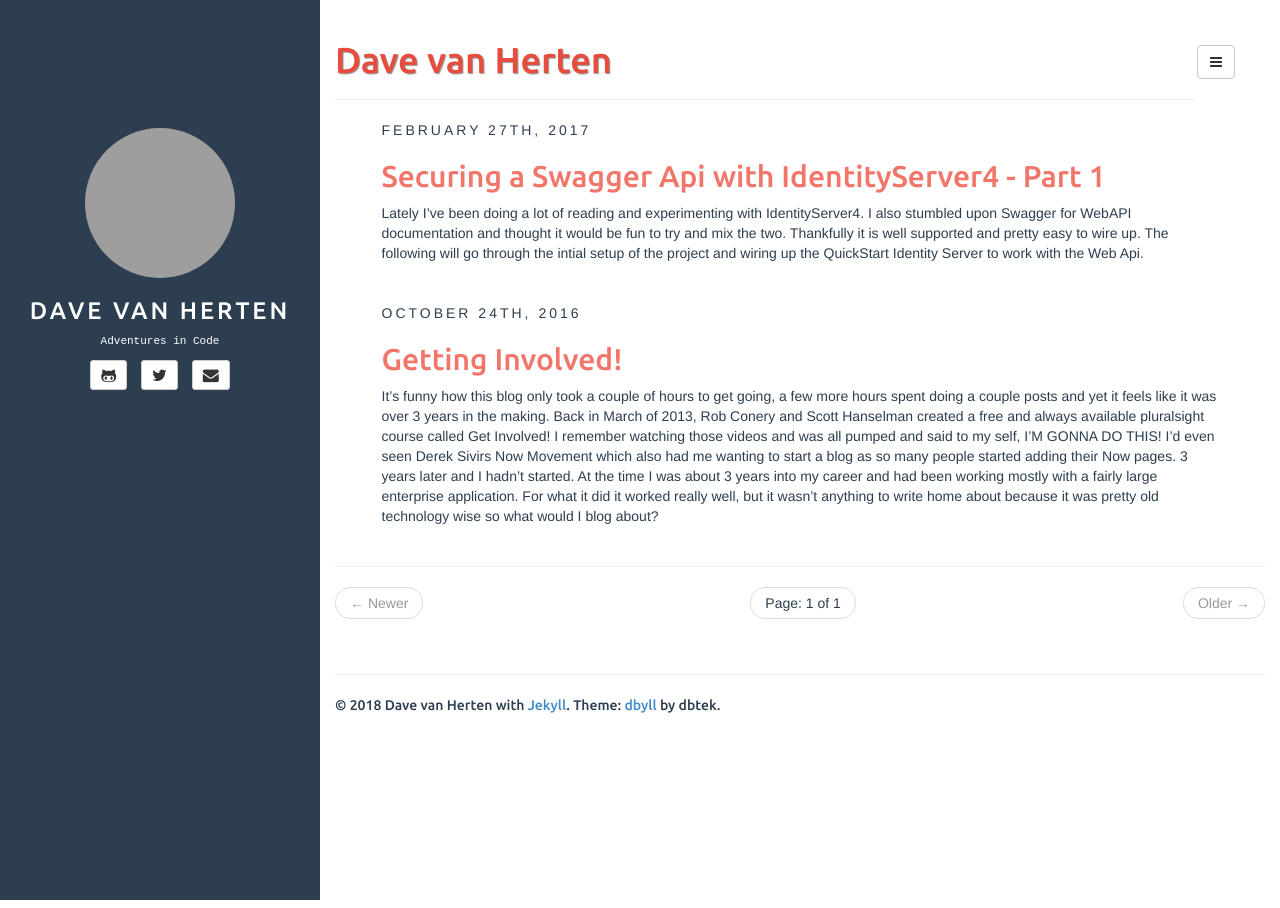
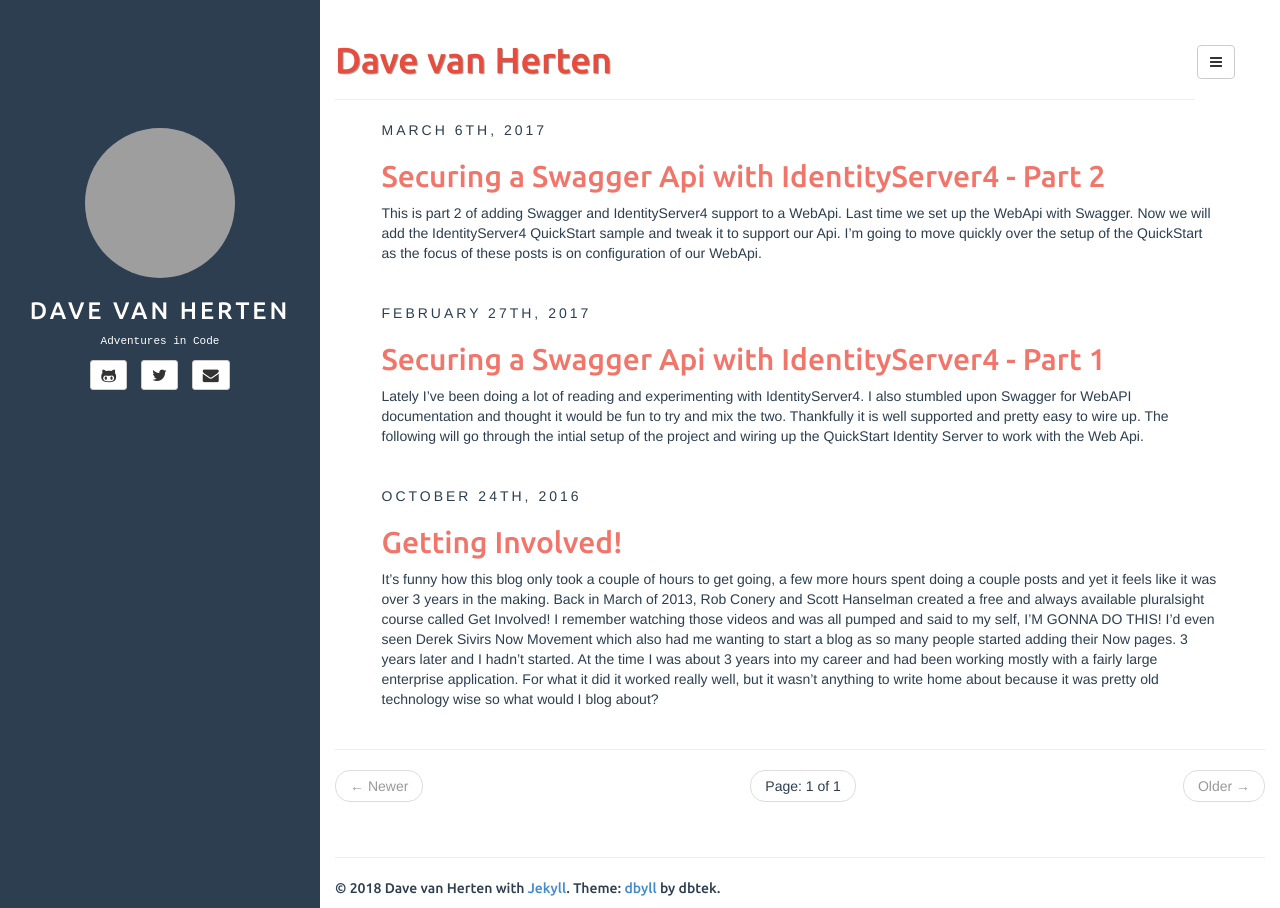
Before and after one commit to dvanherten/dvanherten.github.io, a Jekyll site: the page built from index.html, in a window 1280 px wide. Built offline with Jekyll 4.4.1, drawn with Linux system fonts in a browser that asks for light colours; the list of posts is cut into pages by our own code; part of the change alters nothing that is shown; grey boxes are pictures that could not be loaded.

Commit message:
Port part 2 of identity server series

````diff
--- a/_posts/2017-02-27-swagger-identityserver4-part1.md
+++ b/_posts/2017-02-27-swagger-identityserver4-part1.md
@@ -11,7 +11,7 @@ Lately I've been doing a lot of reading and experimenting with IdentityServer4.
 This tutorial will be a two part series:
 
 1. Adding Swagger to a WebApi
-1. Adding IdentityServer to the WebApi
+1. [Adding IdentityServer to the WebApi](/2017/03/swagger-identityserver4-part2/)
 
 If you just want the sample code, hit up my  [sample github repo](https://github.com/dvanherten/swagger-identityserver). As a note, I did this in VS 2017 RC so it will be using the .csproj style projects.
 
--- /dev/null
+++ b/_posts/2017-03-06-swagger-identityserver4-part2.md
@@ -0,0 +1,77 @@
+---
+layout: post
+title: Securing a Swagger Api with IdentityServer4 - Part 2
+categories: [dotnetcore]
+fullview: false
+comments: true
+permalink: /2017/03/swagger-identityserver4-part2/
+---
+This is part 2 of adding Swagger and IdentityServer4 support to a WebApi. Last time we set up the WebApi with Swagger. Now we will add the IdentityServer4 QuickStart sample and tweak it to support our Api. I'm going to move quickly over the setup of the QuickStart as the focus of these posts is on configuration of our WebApi.
+
+1. [Adding Swagger to a WebApi](/2017/02/swagger-identityserver4-part1/)
+1. Adding IdentityServer to the WebApi
+
+## Adding IdentityServer
+As I don't want to go into all of the configuration required in setting up IdentityServer4 (that's a topic for a different post) lets just grab one of the QuickStarts. The SwaggerUI will be using an implicit flow style so lets grab the QuickStart from [here](https://github.com/IdentityServer/IdentityServer4.Samples/tree/release/Quickstarts/3_ImplicitFlowAuthentication/src/QuickstartIdentityServer). After grabbing just this project, add it to your solution that has the WebApi project in it. When I did this I upgraded it to use a .csproj (as I'm using VS 2017 RC for these posts) and upgraded all of the Nuget Packages.
+
+In order for IdentityServer to accept requests from our Swagger UI we need to update the Config.cs within the quickstart to use this client. Feel free to just replace the GetClients static method with the below for our demo purposes.
+
+<script src="https://gist.github.com/dvanherten/d4690311e41d20a11ceaa9ce6538d8c4.js"></script>
+
+Swagger UI uses o2c.html as a callback handler after a login has taken place in IdentityServer and wires up the bearer token for subsequent calls made by the Swagger UI test framework. This is all part of the package that we installed during the last post.
+
+## Securing the WebApi
+
+Next lets secure our Api. When working with IdentityServer we'll need to get the Access Token Validation package and install it into the WebAPI project.
+
+```
+Install-Package IdentityServer4.AccessTokenValidation
+```
+
+With that installed we can add the validation code to our Startup.cs in the WebAPI project. For simplicity sake we are just leveraging the default ApiResource name of "api1" that is already configured in the IdentityServer QuickStart.
+
+<script src="https://gist.github.com/dvanherten/cb798189d42c47804f6395ca87a5f82e.js"></script>
+
+The above code is what will handle processing the bearer tokens in any API Controllers or Methods that have the Authorize attribute. Lets add that now to the ValuesController.
+
+<script src="https://gist.github.com/dvanherten/6e649ce18ec4f8da0f28dde37912d40c.js"></script>
+
+If we run our WebApi code and call the Get method through the SwaggerUI test harness we will get a 401 because we are no longer allowed to access the method. Unfortunately, our documentation doesn't do anything to let a consuming developer know that this is a requirement. Swagger has various filters that allow you to apply additional configuration. In our case we want to tell Swagger that if anything has an Authorize attribute to use that to generate additional information about that method related to 401 and 403 status codes. For this we will use an implementation of the IOperationFilter and wire it up into the SwaggerGen call in Startup.
+
+<script src="https://gist.github.com/dvanherten/112b7f2214d8e249bcccc129dc97f2cc.js"></script>
+
+Now when we run the code our SwaggerUI will indicate a few new things. First off at the bottom it indicates that possible response messages include 401 and 403. There is also a new red explanation mark button on the page. If you click that it will provide an empty popup with text about Available Authorizations. Sadly, we haven't told it about anything! So next up, lets wire up communication with IdentityServer.
+
+## Hooking up Swagger and IdentityServer
+
+*Note: If you haven't done so already, I recommend setting up multiple startup projects for both IdentityServer and the Web Api project. As we'll need both running at the same time it is handy to have them both launch with a simple press of F5. Steve Smith recently blogged about how to set this up so I will just point you over [there](http://ardalis.com/how-to-start-multiple-projects-in-visual-studio).*
+
+In order to tell Swagger UI how to Authorize against our IdentityServer we need to provide some configurations in the services.AddSwaggerGen call and the middleware for the ui in app.UseSwaggerUi(). Below is the new code:
+
+<script src="https://gist.github.com/dvanherten/15af1e795feb089565c195441ff6641f.js"></script>
+
+The flow we are using is Implicit and the urls are the endpoints exposed by IdentityServer. For our scope we are using the api1 scope as it is how we have defined our WebApi in both IdentityServer (as a resource) and within the middleware setup for token validation. Lets run the project and check out what Swagger UI has to offer now as a way of connecting to IdentityServer.
+
+![swagger-authorize-step1]({{ site.url }}/assets/media/swagger-authorize-step1.png)
+
+By clicking either the Authorize button that is now at the top or the red exclamation button you are now able to choose a scope and authorize for it. Check the box and click authorize.
+
+![swagger-authorize-step2]({{ site.url }}/assets/media/swagger-authorize-step2.png)
+
+You should now be prompted with the IdentityServer login page. The Quickstart comes with two users, bob & alice, both of which have the super secure password of “password”. Login now.
+
+![swagger-authorize-step3]({{ site.url }}/assets/media/swagger-authorize-step3.png)
+
+Our IdentityServer client configuration is configured to require consent so we have to allow access. Press “Yes, Allow”. Doing so should redirect you back to the Swagger UI page. When you expand the Get request you’ll notice that the Red Exclamation button is now Blue. Try a test request and you should get the following result.
+
+![swagger-authorize-step4]({{ site.url }}/assets/media/swagger-authorize-step4.png)
+
+Within the curl command line request you can see that there is a header that is supplying a Bearer token. This is how the authorization works. When your WebApi receives the request it will validate against IdentityServer to make sure that it is a valid token. If it is the WebApi allows access which we see is working now.
+
+## Summary
+
+So that's it. You can secure your API and still have awesome working documentation around it. With how incredibly easy and powerful it is to enable Swagger documentation into your API it should be an obvious choice with adding it to your internal projects.
+
+In the use cases I plan to use this for I am not building an externally exposed API, but I'm on a large enough team that good documentation like this (not to mention the test harness) will be super useful for other people on my team or new people that get swapped in. As such I've wrapped most of the Swagger related code into env.IsDevelopment() blocks so that it only is exposed when running locally in dev. I'll also only expose the IdentityServer client configuration for localhost related clients when in Dev.
+
+This works well for my use case. Your mileage may vary.
````
Also changed, not shown: assets/media/swagger-authorize-step1.png (added), assets/media/swagger-authorize-step2.png (added), assets/media/swagger-authorize-step3.png (added), assets/media/swagger-authorize-step4.png (added).
